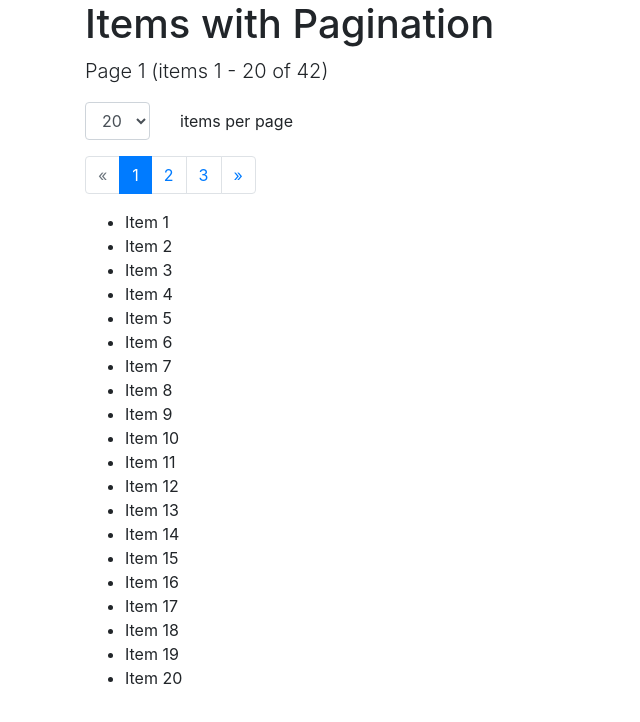
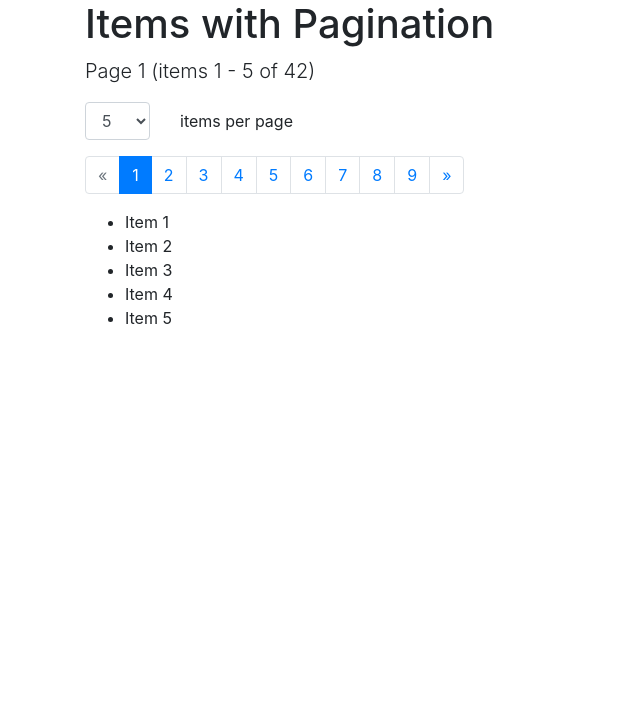
Before and after one commit to mate-academy/react_pagination, a React (Create React App) app: page / in a window 1280 px wide. Shown: the top 722 px of the page, without its empty margins (0-640 px from the left). Built offline with nearby package versions, Linux system fonts and the light colour scheme.

Commit message:
commit message

```diff
--- a/src/App.tsx
+++ b/src/App.tsx
@@ -11,7 +11,7 @@ export const App: React.FC = () => {
   const item = ['3', '5', '10', '20'];
 
   const [currentPage, setCurrentPage] = useState(items[0]);
-  const [value, setValue] = useState<string>(item[3]);
+  const [value, setValue] = useState<string>(item[1]);
 
   const totalResult = items.slice(
     +value * currentPage - +value,
```
